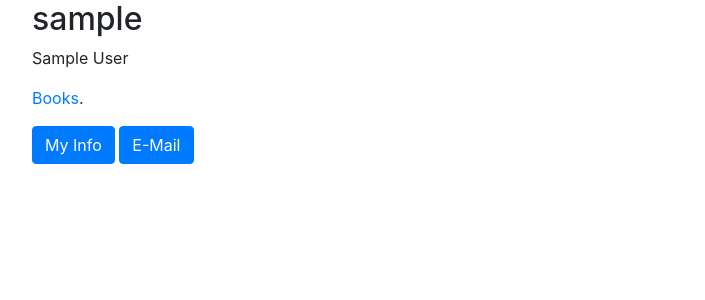
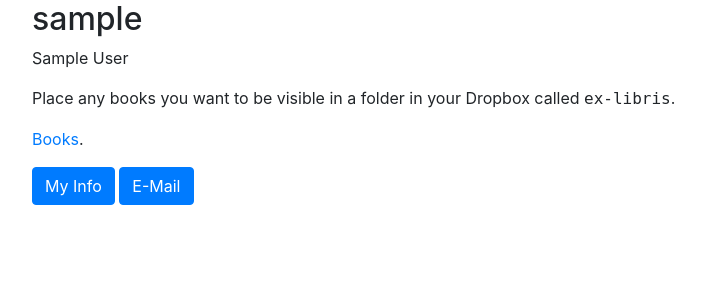
Before and after one commit to wlonk/ex-libris-webapp, a Django app: template ex_libris/templates/users/user_detail.html in a window 1280 px wide. Shown: the part 56-356 px from the top of the page, without its empty margins (68-773 px from the left). Run offline with Django 3.2, Linux system fonts and the light colour scheme; the template is opened without the code that fills it: values that come from a table or form of the project are taken from there, others are empty; the visitor is signed in with stand-in values (Sample User, id 1); data comes from the database, SQL or seed files in the repository; parts of the project's set-up code (start-up, migrations or seed data) failed here and were passed over; some libraries are stand-ins or nearby versions.

Commit message:
Let's just use a static default for now.

```diff
--- a/ex_libris/books/tasks.py
+++ b/ex_libris/books/tasks.py
@@ -15,9 +15,8 @@ User = get_user_model()
 def sync_dropbox(user):
     access_token = get_access_token_for_user(user)
     dbx = dropbox.Dropbox(access_token)
-    # TODO hardcoded /RPGs for my purposes. Need to scope to make things
-    # tolerably fast.
-    entries = find_all_files_of_type(dbx, 'pdf', '/RPGs')
+    profile = user.bookprofile or 'ex-libris'
+    entries = find_all_files_of_type(dbx, 'pdf', profile.import_root)
     for entry in entries:
         Book.objects.get_or_create(
             dropbox_id=entry.id,
--- a/ex_libris/templates/users/user_detail.html
+++ b/ex_libris/templates/users/user_detail.html
@@ -17,6 +17,9 @@
   </div>
   <div class="row">
     <div class="col-sm-12">
+      <p>
+        Place any books you want to be visible in a folder in your Dropbox called <tt>ex-libris</tt>.
+      </p>
       <p>
         <a href="{% url "books:list" %}">Books</a>.
       </p>
```
